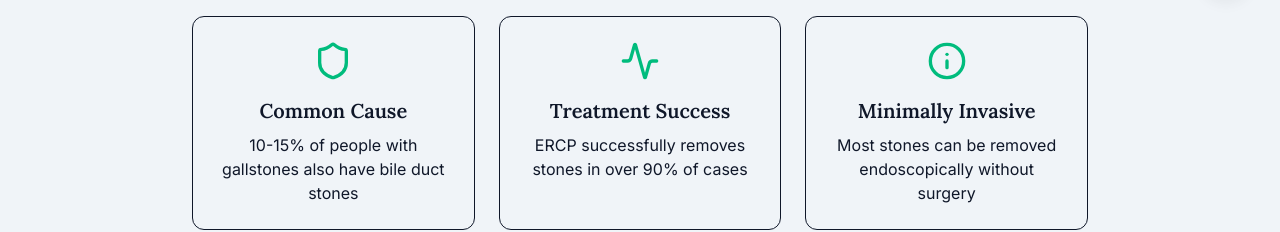
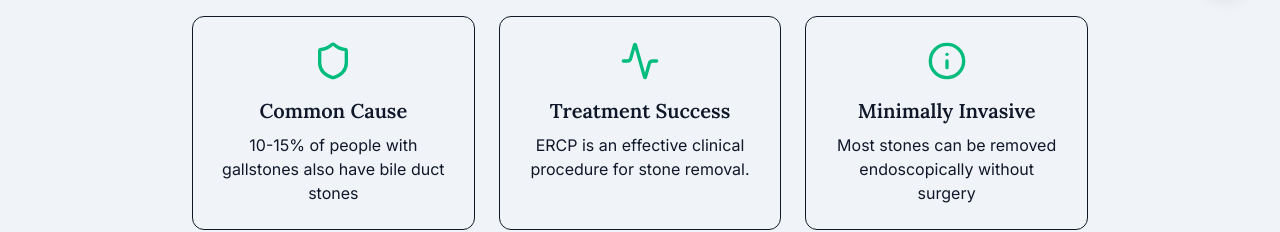
Before and after one commit to phthurairajah-blip/acorn-prem-fe, a Next.js app: page /bile-duct-stones in a window 1280 px wide. Shown: the part 780-1012 px from the top of the page. Built offline with nearby package versions, Linux system fonts and the light colour scheme.

Commit message:
Update bile-duct-stones.tsx

```diff
--- a/components/page/bile-duct-stones.tsx
+++ b/components/page/bile-duct-stones.tsx
@@ -23,7 +23,7 @@ const relatedConditions = [
   },
   {
     title: "Jaundice",
-    description: "Expert evaluation of biliary causes of jaundice.",
+    description: "Clinical evaluation of biliary causes of jaundice.",
     link: "/jaundice",
   },
   {
@@ -101,7 +101,7 @@ const diagnosticTests: { name: string; description: string; image: string; link?
 const treatmentOptions: { name: string; description: string; image: string; link?: string }[] = [
   {
     name: "ERCP Stone Removal",
-    description: "The gold standard treatment. A flexible endoscope is passed through the mouth to the bile duct opening. Stones are removed using a balloon or basket after sphincterotomy.",
+    description: "The primary clinical modality for stone removal. A flexible endoscope is passed through the mouth to the bile duct opening. Stones are removed using a balloon or basket after sphincterotomy.",
     image: ercpImage,
     link: "/ercp",
   },
@@ -205,7 +205,7 @@ const BileDuctStones = () => {
                 <Activity className="h-10 w-10 text-emerald-500 mx-auto mb-4" />
                 <h3 className="text-xl font-semibold text-foreground mb-2">Treatment Success</h3>
                 <p className="text-base text-muted-foreground">
-                  ERCP successfully removes stones in over 90% of cases
+                  ERCP is an effective clinical procedure for stone removal.
                 </p>
               </motion.div>
               <motion.div
@@ -441,7 +441,7 @@ const BileDuctStones = () => {
               </h2>
               <p className="text-emerald-100 text-lg mb-8 max-w-2xl mx-auto">
                 Don&apos;t delay treatment for bile duct stones. Dr. Prem Thurairajah is an experienced
-                ERCP specialist who can provide expert evaluation and treatment.
+                ERCP specialist who can provide specialised clinical evaluation.
               </p>
               <Button asChild size="lg" variant="secondary" className="gap-2 text-white">
                 <Link href="/#contact">
```
